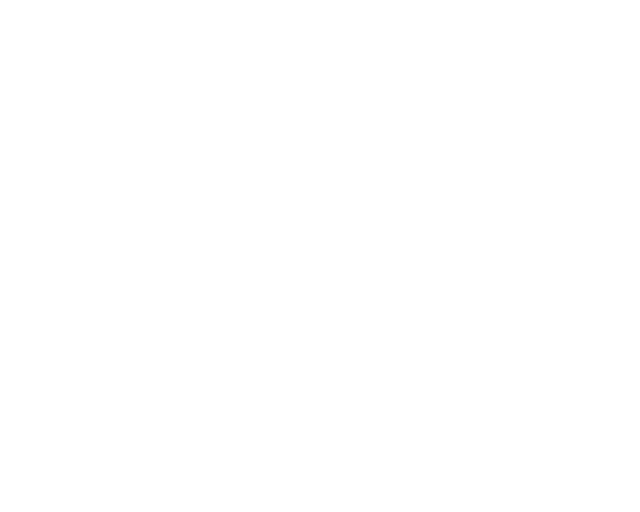
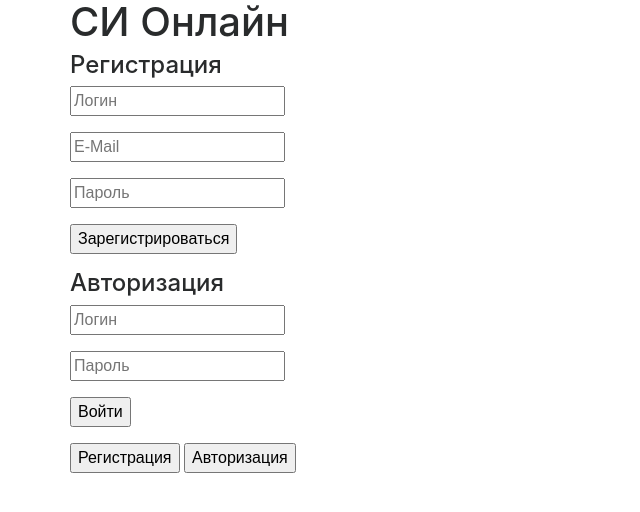
Before and after one commit to gurland/SIGame_web, a Flask app: page / in a window 1280 px wide. Before the commit the part shown is empty. Shown: the top 512 px of the page, without its empty margins (0-640 px from the left). Run offline with Flask 2, Linux system fonts and the light colour scheme; some libraries are stand-ins or nearby versions.

Commit message:
Add registration and authorization markup

```diff
--- a/templates/index.html
+++ b/templates/index.html
@@ -5,4 +5,41 @@
 {% endblock %}
 
 {% block body %}
+    <body class="gradient-body">
+        <div class="container">
+            <div class="row">
+                <div class="center-block">
+                    <header>
+                        <h1>СИ Онлайн</h1>
+                    </header>
+
+                    <div class="credentials-container" id="registration-box">
+                        <h4>Регистрация</h4>
+                        <form action="" method="post">
+                            <p><input type="text" placeholder="Логин"></p>
+                            <p><input type="email" placeholder="E-Mail"></p>
+                            <p><input type="password" placeholder="Пароль"></p>
+                            <p><button type="submit">Зарегистрироваться</button></p>
+                        </form>
+                    </div>
+
+                    <div class="credentials-container" id="authorization-box">
+                        <h4>Авторизация</h4>
+                        <form action="" method="post">
+                            <p><input type="text" placeholder="Логин"></p>
+                            <p><input type="password" placeholder="Пароль"></p>
+                            <p><button type="submit">Войти</button></p>
+                        </form>
+                    </div>
+
+                    <div id="filler"></div>
+
+                    <div class="switches">
+                        <button id="reg_btn">Регистрация</button>
+                        <button id="auth_btn">Авторизация</button>
+                    </div>
+                </div>
+            </div>
+        </div>
+    </body>
 {% endblock %}
```
